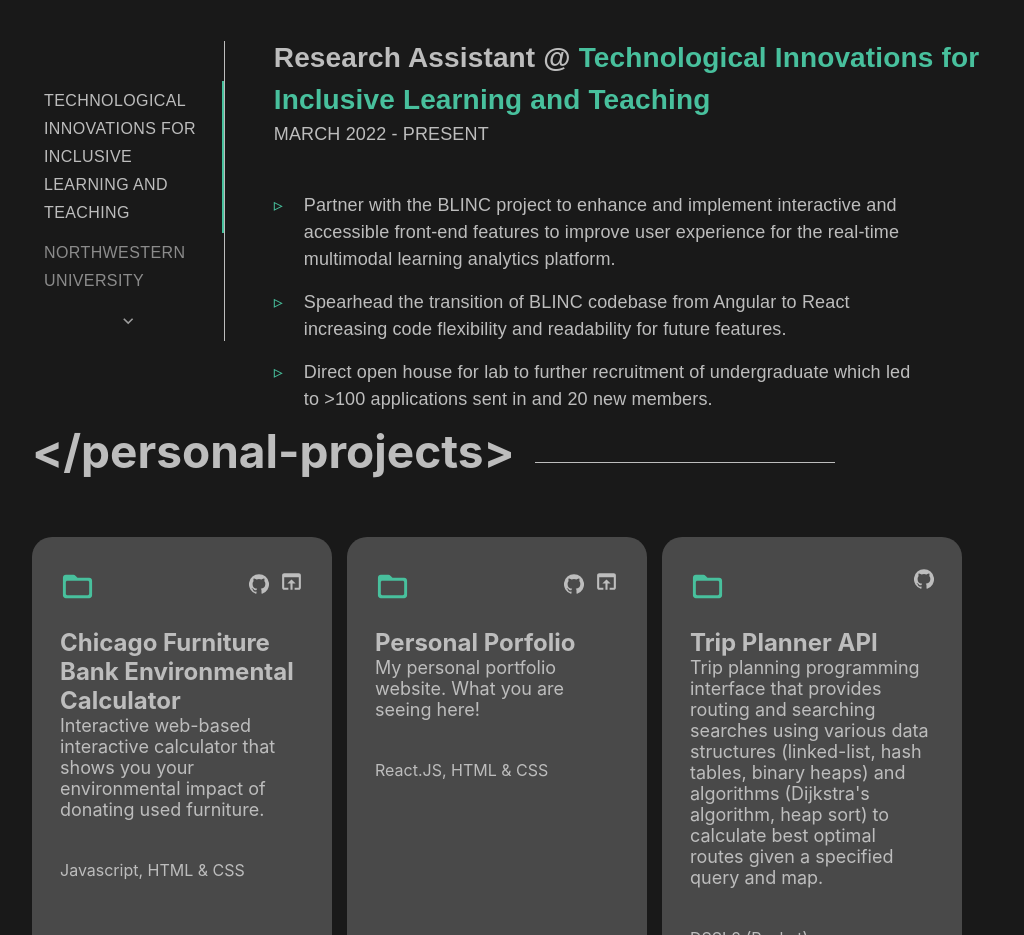
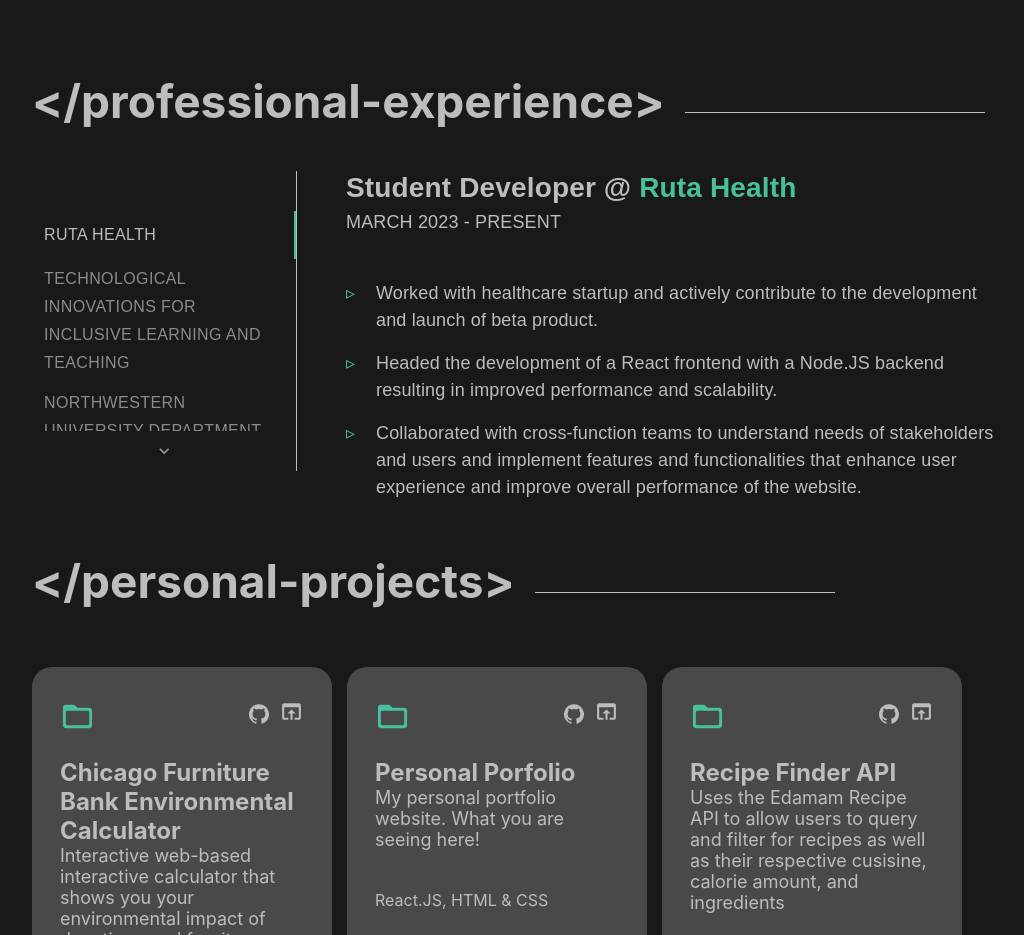
Before and after one commit to ethanpaneraa/Ethan, a React (Create React App) app: page / in a window 1280 px wide. Shown: the part 2980-3915 px from the top of the page, without its empty margins (160-1184 px from the left). Built offline with nearby package versions, Linux system fonts and the light colour scheme.

Commit message:
adding Ruta, fixing some small errors/typos

```diff
--- a/src/components/allMyWork.js
+++ b/src/components/allMyWork.js
@@ -82,26 +82,38 @@
   const [value, setValue] = React.useState(0);
 
   const experienceItems = {
+
+    "Ruta Health": {
+      jobTitle: "Student Developer @",
+      duration: "MARCH 2023 - PRESENT",
+      desc: [
+        "Worked with healthcare startup and actively contribute to the development and launch of beta product.",
+        "Headed the development of a React frontend with a Node.JS backend resulting in improved performance and scalability.",
+        "Collaborated with cross-function teams to understand needs of stakeholders and users and implement features and functionalities that enhance user experience and improve overall performance of the website."
+      ]
+
+    },
+
     "Technological Innovations for Inclusive Learning and Teaching": {
       jobTitle: "Research Assistant @",
       duration: "MARCH 2022 - PRESENT",
       desc: [
-        "Partner with the BLINC project to enhance and implement interactive and accessible front-end features to improve user experience for the real-time multimodal learning analytics platform.",
-        "Spearhead the transition of BLINC codebase from Angular to React increasing code flexibility and readability for future features.",
-        " Direct open house for lab to further recruitment of undergraduate which led to >100 applications sent in and 20 new members."
+        "Partnered with the BLINC project to enhance and implement interactive and accessible front-end features to improve user experience for the real-time multimodal learning analytics platform with 50 daily users.",
+        "Spearheaded the transition of BLINC codebase from Angular to React increasing code flexibility and readability.",
+        "Developed interactive website that combines Microsoft Microbit and p5.js to create interactive art that responds to users’ physical movement, resulting in an immersive and engaging user experience for 20 5th grade students."
       ]
     },
     "Northwestern University Department of Computer Science": {
       jobTitle: "Undergradaute Teaching Assistant @",
       duration: "JUNE 2022 - PRESENT",
       desc: [
-        "Dedicate 6-10 hours weekly for office hours to aid more than 200 students in Data Structures and Algorithms course.",
+        "Dedicated 6-10 hours weekly for office hours to aid more than 200 students in Data Structures and Algorithms class.",
         "Work closely with Professor Vincent St. Amour to provide feedback and grades on student code submissions and examinations.",
-        "Guide students through assignment specifics, attend to Q&A board daily keeping average response time within 5 minutes."
+        "Awarded Outstanding Peer Mentor Award in recognition of high performance and dedication to student learning."
       ]
     },
     "Design and Innovation for Social Change": {
-      jobTitle: "Software Engineer @",
+      jobTitle: "Student Developer @",
       duration: "FEB 2022 - JUNE 2022",
       desc: [
         "Worked as a student developer in a team of 5 to create a JavaScript application for Chicago Furniture Bank that calculates users environmental impact with a web-based interactive calculator.",
--- a/src/components/softwareProjects.js
+++ b/src/components/softwareProjects.js
@@ -39,32 +39,34 @@
         },
 
 
+            "Recipe Finder API": {
+            desc: "Uses the Edamam Recipe API to allow users to query and filter for recipes as well as their respective cusisine, calorie amount, and ingredients",
+            technology:"React.JS, HTML & CSS",
+            link: "https://github.com/ethanpaneraa/recipe-finder-api/settings/pages",
+            open: "https://ethanpaneraa.github.io/recipe-finder-api/"
+         },
 
-            "Trip Planner API": {
+         "Trip Planner API": {
             desc:
                 "Trip planning programming interface that provides routing and searching searches using various data structures (linked-list, hash tables, binary heaps) and algorithms (Dijkstra's algorithm, heap sort) to calculate best optimal routes given a specified query and map.",
             technology: "DSSL2 (Racket)",
             link: "",
             open: ""
         },
-            "Apollo": {
+
+            "Terrenos": {
             desc:
-                "Single-Player 2D brick breaker where your objective is to destroy all the bricks on screen using your paddle.",
-            technology: "C# (UNITY)",
+                "A 2D hybird between popular games Minecraft and Terria mixed with RPG game elements. Built with Antonio Rocha and Arturo Fonseca",
+            technology: "C#, Unity Game Engine",
             link: "https://github.com/ethanpaneraa/COMP-SCI-376-Final-Project-Apollo",
             open: ""
 
         },
-            "Koanne Game Solver": {
-                desc: "Terminal-based Koanne game solver that that allows you to play against an AI opponent or have two AIs compete against each other using minimax and alpha-beta pruning.",
-                technology: "Python",
-                link:"",
+            "Unity Flight Simulator": {
+                desc: "Realistic Unity flight simulator, playable with keyboard/controllers",
+                technology: "C#, Unity Game Engine",
+                link:"https://github.com/ethanpaneraa/Unity-Flight-Sim",
                 open:""
-        },
-            "Space Invaders": {
-                desc: "A single-player implementation of the famous game, space invaders",
-                link: "",
-                open: ""
         }
 
     };
--- a/src/styles/about-me-2.css
+++ b/src/styles/about-me-2.css
@@ -25,7 +25,11 @@
 
 .text-decoration {
     font-weight: bold;
-    font-size: 22px;
+    font-size: 21px;
+}
+
+.text-decoration:hover {
+  color: var(--light-grey);
 }
 
 b {
```
Also changed, not shown: src/components/about-me-2.js (+11 -4 lines), 8 other files (tests, documents, lock files or other folders).
